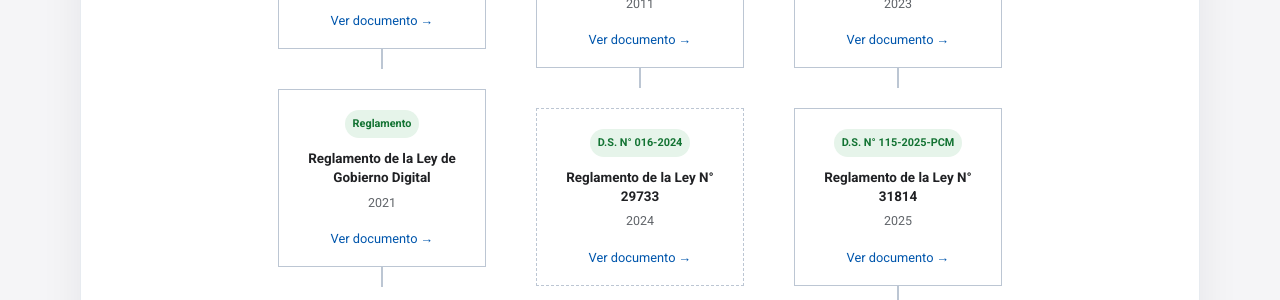
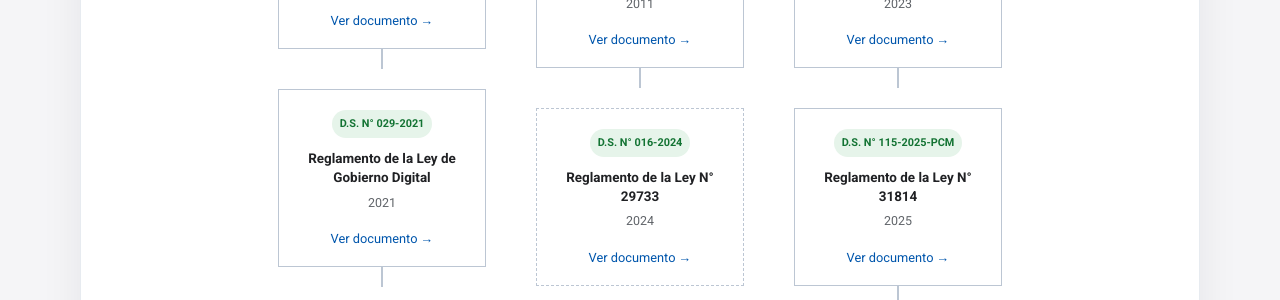
Before and after one commit to MreFernandoParedes/mre_ruta_ia_render, a Flask app: page /base-documentaria in a window 1280 px wide. Shown: the part 700-1000 px from the top of the page. Run offline with Flask 3, Linux system fonts and the light colour scheme.

Commit message:
corregir numeor de ds 1412

```diff
--- a/templates/base-documentaria.html
+++ b/templates/base-documentaria.html
@@ -31,7 +31,7 @@
           <ul>
             <li>
               <div class="tree-node">
-                <span class="tree-badge tree-badge-ds">Reglamento</span>
+                <span class="tree-badge tree-badge-ds">D.S. N° 029-2021 </span>
                 <div class="tree-titulo">Reglamento de la Ley de Gobierno Digital</div>
                 <div class="tree-anio">2021</div>
                 <a href="https://rreeperu365-my.sharepoint.com/:b:/r/personal/fparedesa_rree_gob_pe/Documents/Documentos/2%20el-peruano/1412-gobierno-digital/decreto-legislativo-que-aprueba-la-ley-de-gobierno-digital-n-1412-1691026-1.pdf?csf=1&web=1&e=eOIect" target="_blank" class="tree-doc-link">Ver documento &rarr;</a>
```
